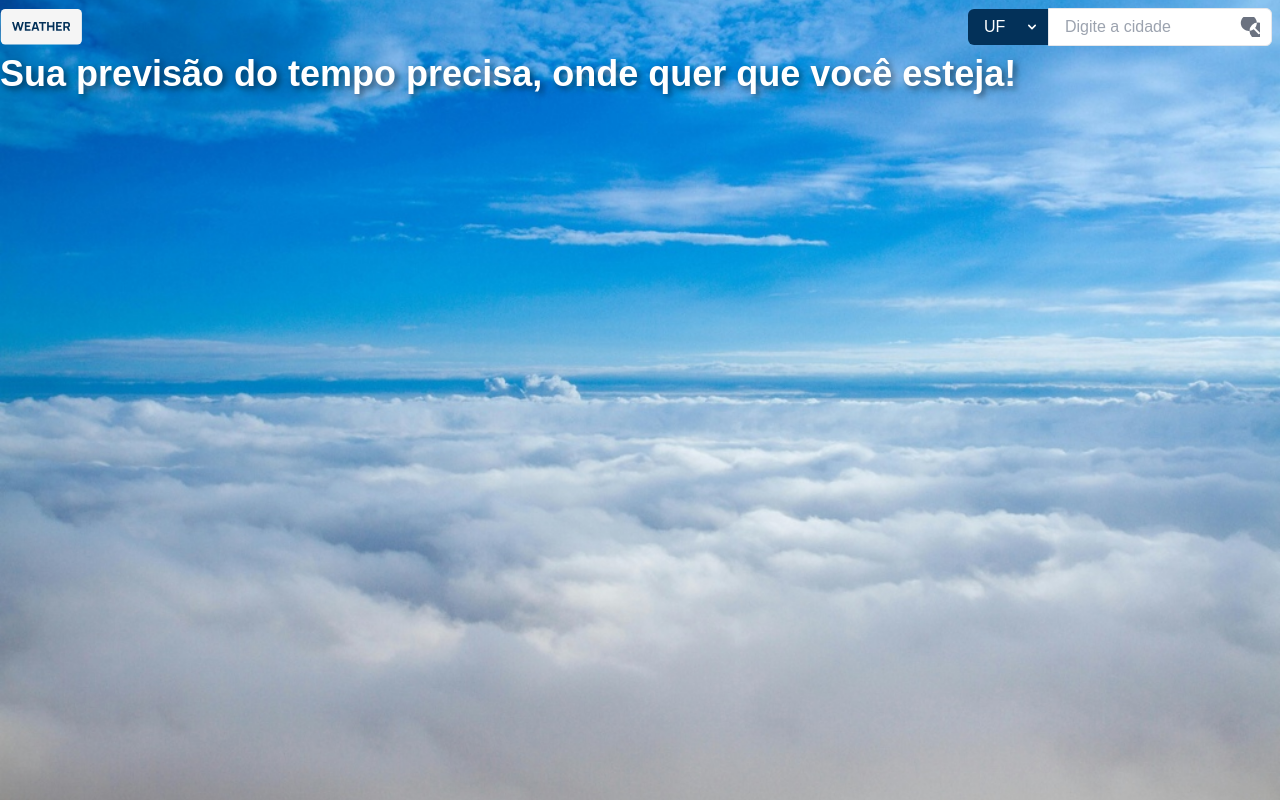
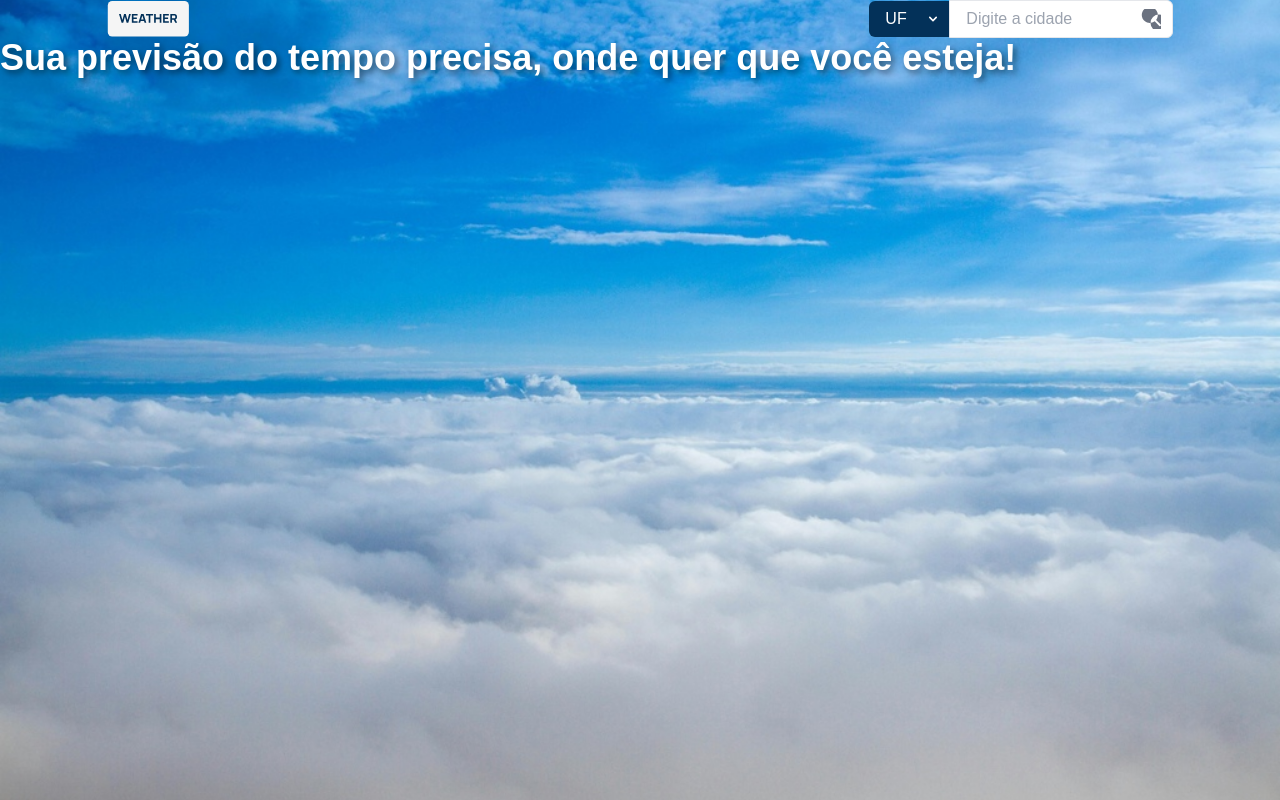
Before and after one commit to Denis78-sys/previs-o-do-tempo, a Nuxt app: page / in a window 1280 px wide. Built offline with nearby package versions, Linux system fonts and the light colour scheme.

Commit message:
7º commit, componente container

```diff
--- /dev/null
+++ b/components/bosons/Container.vue
@@ -0,0 +1,20 @@
+<!-- eslint-disable vue/multi-word-component-names -->
+<template>
+    <div class="container lg:w-9/12 md:w-10/12 sm:w-11/12">
+        <slot></slot>
+    </div>
+</template>
+
+<script>
+export default {
+    setup () {
+
+
+        return {}
+    }
+}
+</script>
+
+<style lang="scss" scoped>
+
+</style>
--- a/components/molecules/Pesquisa.vue
+++ b/components/molecules/Pesquisa.vue
@@ -1,6 +1,6 @@
 <!-- eslint-disable vue/multi-word-component-names -->
 <template>
-    <div class="flex items-center p-2">
+    <div class="flex items-center">
       <!-- Dropdown de UF -->
       <div class="relative">
         <select
--- a/components/organisms/Header.vue
+++ b/components/organisms/Header.vue
@@ -1,21 +1,22 @@
 <!-- eslint-disable vue/multi-word-component-names -->
 <template>
-    <div class="header flex items-center justify-between">
-        <Logo />
-        <Pesquisa />
-    </div>
+  <div class="header flex justify-center">
+    <Container>
+        <div class="flex items-center justify-between gap-4">
+
+            <Logo />
+            <Pesquisa />
+        </div>
+    </Container>
+  </div>
 </template>
 
 <script>
 export default {
-    setup () {
-
-
-        return {}
-    }
-}
+  setup() {
+    return {};
+  },
+};
 </script>
 
-<style lang="scss" scoped>
-
-</style>
+<style lang="scss" scoped></style>
--- a/tailwind.config.js
+++ b/tailwind.config.js
@@ -22,7 +22,12 @@ module.exports = {
         azul: '#033159',
         white: '#FFFFFF',
         cinza:'#D0D5DD'
-      }
+      },
+      screens: {
+        'sm': '360px',
+        'md': '720px',
+        'lg': '1440px',
+      },
     },
   },
   plugins: [
```
